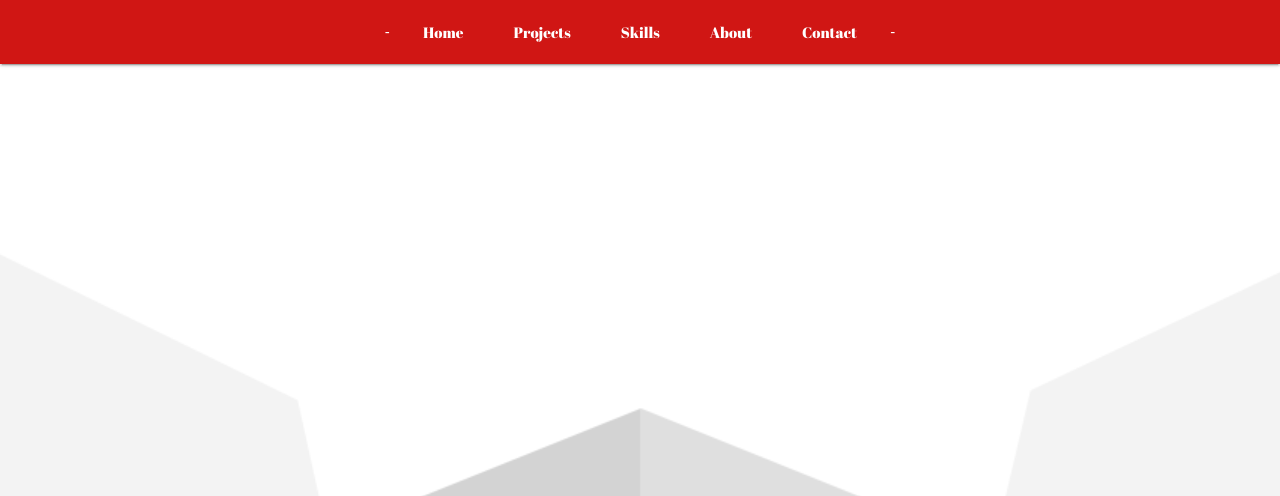
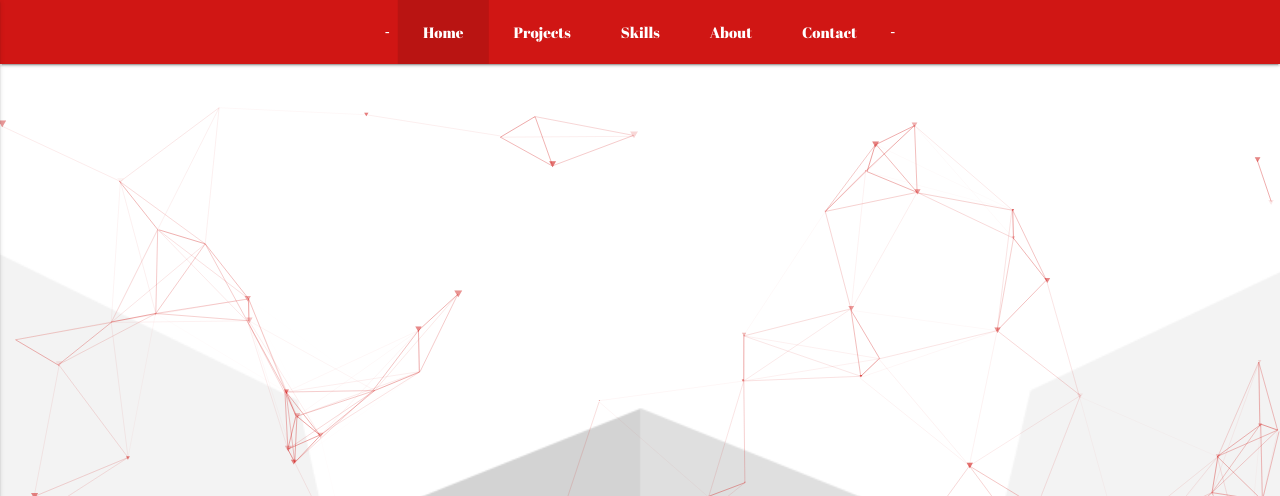
Before and after one commit to cihanbarandev/cihanbarandev.github.io, a plain HTML site: page index.html in a window 1280 px wide. Shown: the top 496 px of the page. Drawn offline with nearby package versions, Linux system fonts and the light colour scheme; files that its build step writes are made by us from their sources; a web font is replaced by a local one.

Commit message:
fix asset file extentions

```diff
--- a/index.html
+++ b/index.html
@@ -9,7 +9,7 @@
     <!--Import materialize.css-->
     <link type="text/css" rel="stylesheet" href="css/vendor/materialize.min.css"  media="screen,projection"/>
     <link type="text/css" rel="stylesheet" href="css/vendor/animate.min.css"  media="screen"/>
-    <link type="text/css" rel="stylesheet" href="css/cihan.css"  media="screen"/>
+    <link type="text/css" rel="stylesheet" href="css/cihan.min.css"  media="screen"/>
 
     <!--Let browser know website is optimized for mobile-->
     <meta name="viewport" content="width=device-width, initial-scale=1.0"/>
@@ -273,6 +273,6 @@
 
     <script type="text/javascript" src="js/particles.min.js"></script>
 
-    <script type="text/javascript" src="js/cihan.js"></script>
+    <script type="text/javascript" src="js/cihan.min.js"></script>
   </body>
 </html>
```
